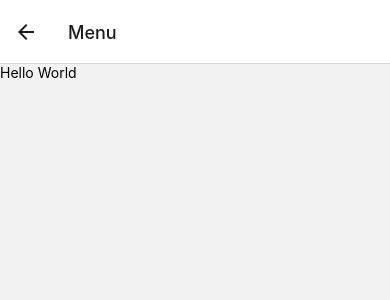
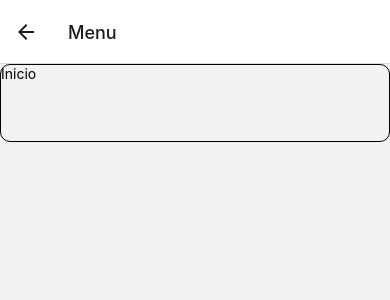
Before and after one commit to wallacesantos123/lavafacilempresasCLI, a React Native app: screen /Menu in a window 390 px wide. Shown: the top 300 px of the page. Built offline with nearby package versions, Linux system fonts and the light colour scheme.

Commit message:
Update Menu.js

```diff
--- a/src/paginas/menu/Menu.js
+++ b/src/paginas/menu/Menu.js
@@ -1,10 +1,30 @@
 import * as React from 'react';
-import { Text } from 'react-native';
+import { Text, View, StyleSheet, KeyboardAvoidingView, TouchableOpacity } from 'react-native';
 
 const Menu = function ({Navigation}) {
     return (
-        <Text>Hello World</Text>
+        <KeyboardAvoidingView style={Style.container}>
+            <View style={Style.opcoes}>
+                <TouchableOpacity>
+                    <Text>Inicio</Text>
+                </TouchableOpacity>
+            </View>
+        </KeyboardAvoidingView>
     )
 }
 
+const Style = new StyleSheet.create({
+    container : {
+        width : '100%',
+        height : '100%'
+    },
+
+    opcoes : {
+        width : '100%',
+        height : '10%',
+        borderWidth : 1,
+        borderRadius : 10
+    }
+})
+
 export default Menu;
```
